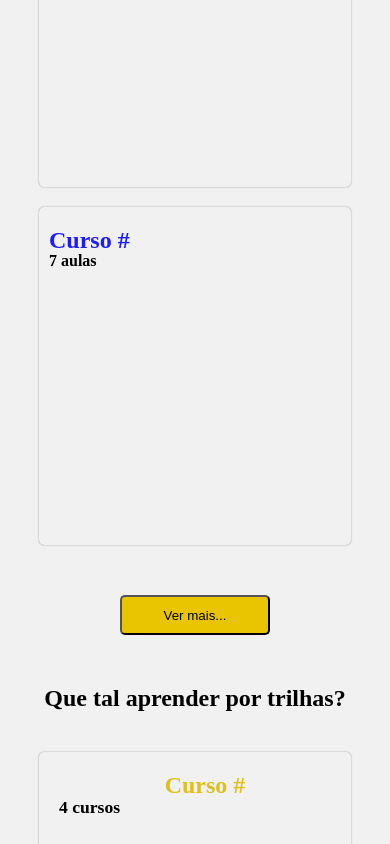
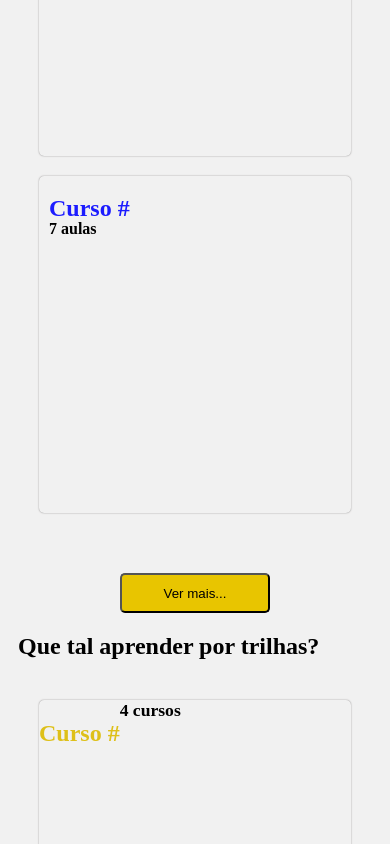
Before and after one commit to Jmatheuzz/template, a plain HTML site: page index.html in a window 390 px wide. Shown: the part 1156-2000 px from the top of the page. Drawn offline with Linux system fonts and the light colour scheme.

Commit message:
Responsividade dos cards

```diff
--- a/index.html
+++ b/index.html
@@ -8,16 +8,18 @@
     <link rel="stylesheet" href="style.css">
 </head>
 <body>
+    <div class="app">
         <div class="bem-vindo">
             <h1>
                 Bem vindo! Selecione um curso que deseja e comece aprender hoje
             </h1>
         </div>
 
-    <div class="cursos">
         <div class="cursos-on">
             <h2>Cursos disponíveis</h2>
         </div>
+        <div class="cursos">
+
             <div class="curso">
                 <a href="">
                     <div class="card">
@@ -115,17 +117,17 @@
                         </div>
                     </div>
                 </a>
-
+            </div>
             <div class="add">
                 <input type="button" class="ver-mais" value="Ver mais...">
             </div>
 
         </div>
-
-    <div class="trilhas">
         <div class="intro-trilhas">
             <h2>Que tal aprender por trilhas?</h2>
         </div>
+        <div class="trilhas">
+
             <div class="trilha">
                 <a href="">
                     <div class="card-trilha">
@@ -145,6 +147,7 @@
                 </a>
             </div>
         </div>
+    </div>
 </body>
 <script src="script.js" defer></script>
 </html>
--- a/style.css
+++ b/style.css
@@ -1,14 +1,23 @@
 * {
     box-sizing: border-box;
+}
+
+body a{
+    text-decoration: none;
+    color: black;
 }
 
 body{
     background-color: rgb(241, 241, 241);
 }
 
+.app {
+    margin-left: 10px;
+    margin-right: 10px;
+}
+
 .bem-vindo {
     width: 90%;
-    margin: 20px auto;
     display: flex;
     flex-direction: column;
     align-items: flex-start;
@@ -27,11 +36,6 @@ body{
     align-items: center;
 }
 
-.cursos a{
-    text-decoration: none;
-    display: block;
-    color: black;
-}
 
 .curso {
     display: flex;
@@ -148,11 +152,13 @@ body{
 }
 
 .info-trilha {
-    margin-left: 20px;
+    width: 100%;
+    text-align: left;
     display: flex;
-    flex-direction: column;
     justify-content: flex-start;
 }
+
+
 
 @media (max-width: 800px){
     .card, .card-trilha{
```
Lines whose indentation alone changed are shown as unchanged.
